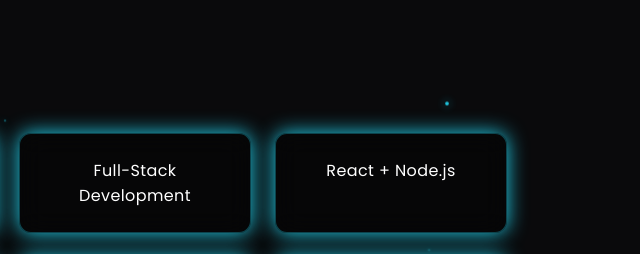
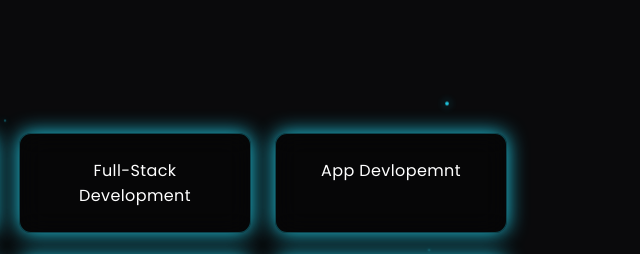
Before and after one commit to rudra-pratap-singh1/portfolio, a plain HTML site: page index.html in a window 1280 px wide. Shown: the part 860-1114 px from the top of the page, 633-1273 px from the left. Drawn offline with Linux system fonts and the light colour scheme.

Commit message:
Update index.html

```diff
--- a/index.html
+++ b/index.html
@@ -372,7 +372,7 @@
             <div class="skill-item">AI / Machine Learning</div>
             <div class="skill-item">Python</div>
             <div class="skill-item">Full-Stack Development</div>
-            <div class="skill-item">React + Node.js</div>
+            <div class="skill-item">App Devlopemnt</div>
             <div class="skill-item">DSA</div>
             <div class="skill-item">Automation Systems</div>
             <div class="skill-item">Scalable Backend Architecture</div>
```
